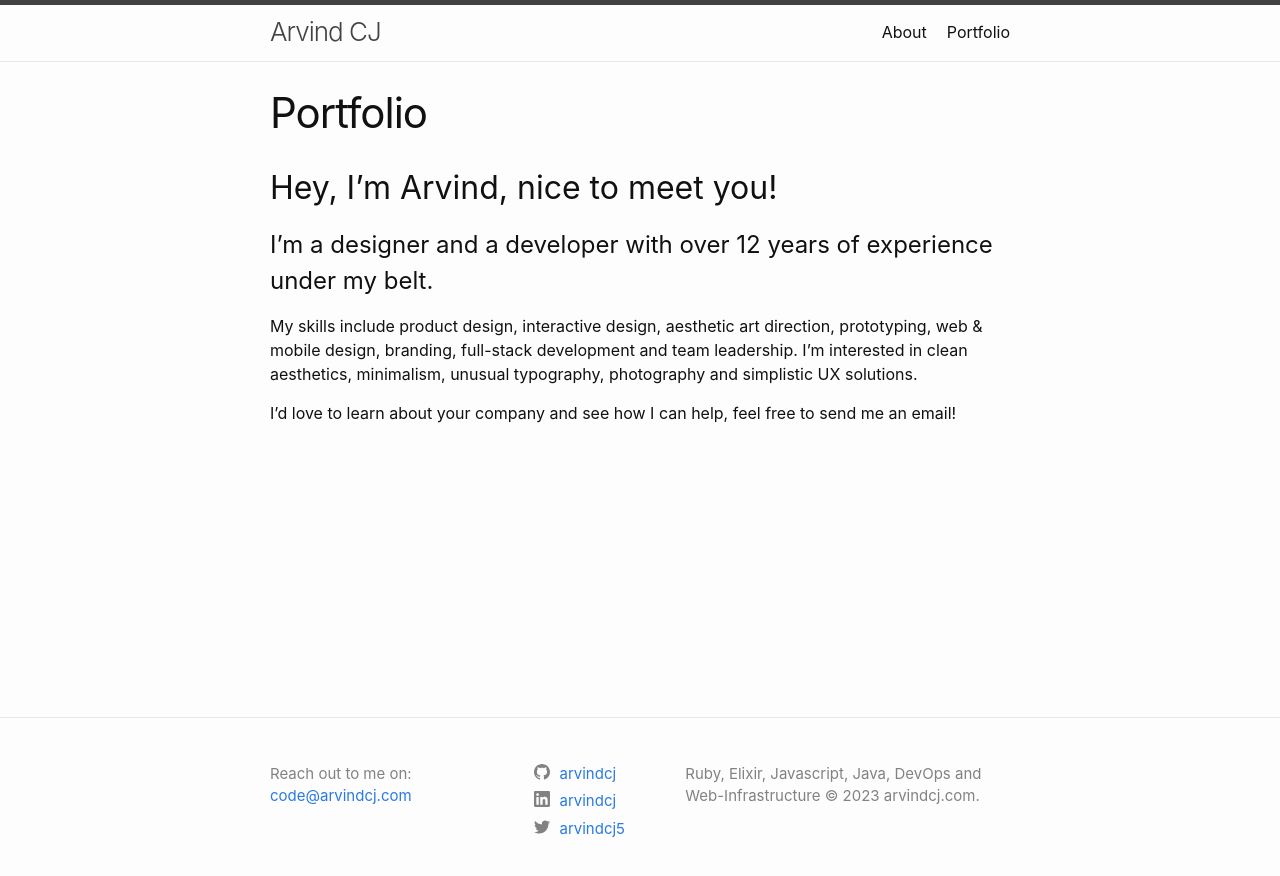
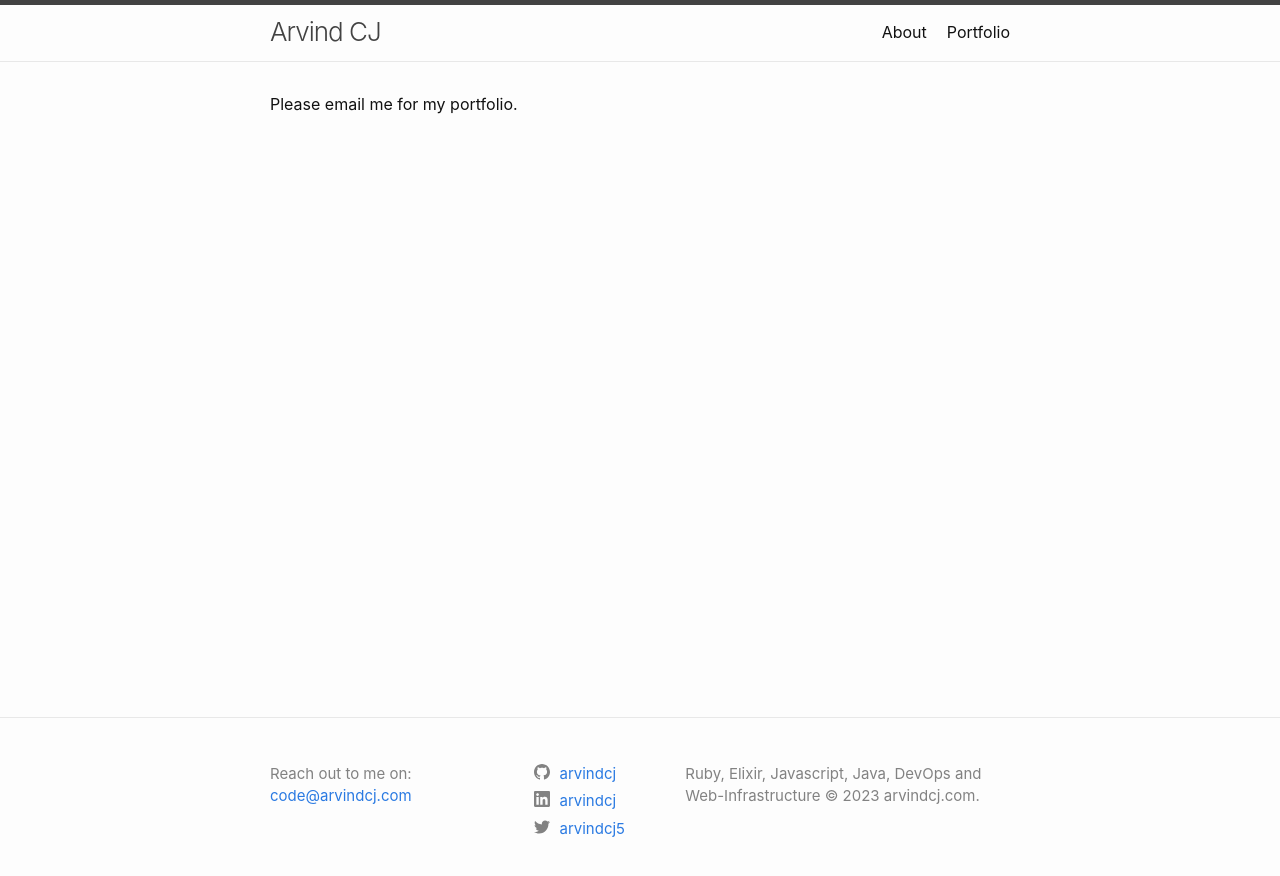
Before and after one commit to arvindcj/arvindcj.github.io, a Jekyll site: the page built from portfolio.markdown, in a window 1280 px wide. Shown: the top 876 px of the page. Built offline with Jekyll 4.4.1, drawn with Linux system fonts in a browser that asks for light colours.

Commit message:
ädd portfolio

```diff
--- a/Gemfile
+++ b/Gemfile
@@ -1,4 +1,6 @@
 source "https://rubygems.org"
+
+ruby '3.1.0'
 # Hello! This is where you manage which Jekyll version is used to run.
 # When you want to use a different version, change it below, save the
 # file and run `bundle install`. Run Jekyll with `bundle exec`, like so:
--- a/_layouts/default.html
+++ b/_layouts/default.html
@@ -4,11 +4,6 @@
   {%- include head.html -%}
 
   <body>
-
-    <!-- Google Tag Manager (noscript) -->
-    <noscript><iframe src="https://www.googletagmanager.com/ns.html?id=GTM-KZDVSS7"
-      height="0" width="0" style="display:none;visibility:hidden"></iframe></noscript>
-    <!-- End Google Tag Manager (noscript) -->
 
     {%- include header.html -%}
 
--- a/portfolio.markdown
+++ b/portfolio.markdown
@@ -1,13 +1,7 @@
 ---
-layout: page
+layout: default
 title: Portfolio
 permalink: /portfolio/
 ---
 
-## Hey, I’m Arvind, nice to meet you!
-
-# I’m a designer and a developer with over 12 years of experience under my belt.
-
-My skills include product design, interactive design, aesthetic art direction, prototyping, web & mobile design, branding, full-stack development and team leadership. I’m interested in clean aesthetics, minimalism, unusual typography, photography and simplistic UX solutions.
-
-I’d love to learn about your company and see how I can help, feel free to send me an email!
+Please email me for my portfolio.
```
Also changed, not shown: _includes/portfolio_grid.html (added, +25 -0 lines), _layouts/portfolio.html (added, +24 -0 lines), Gemfile.lock, 1 other file.
